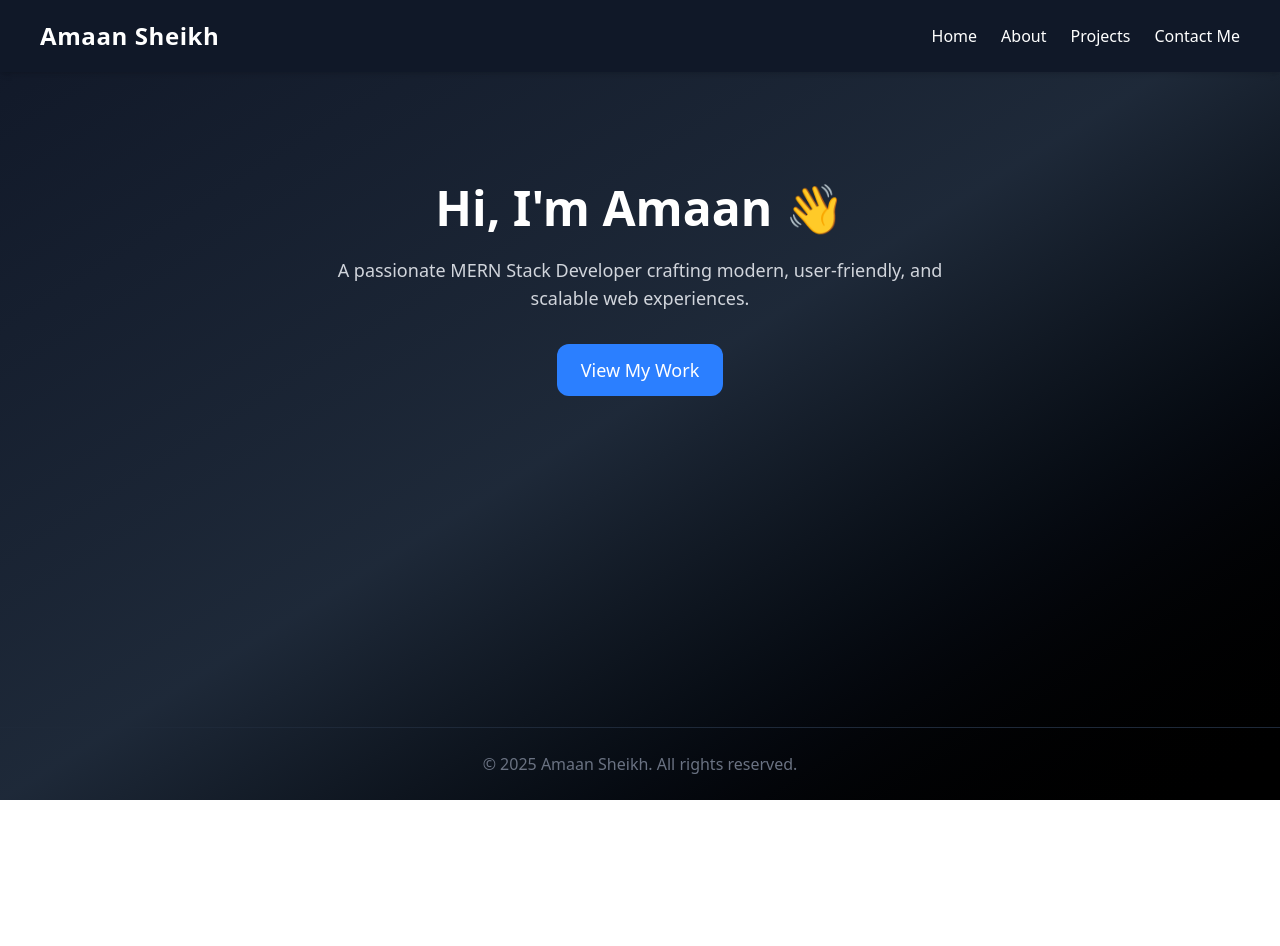
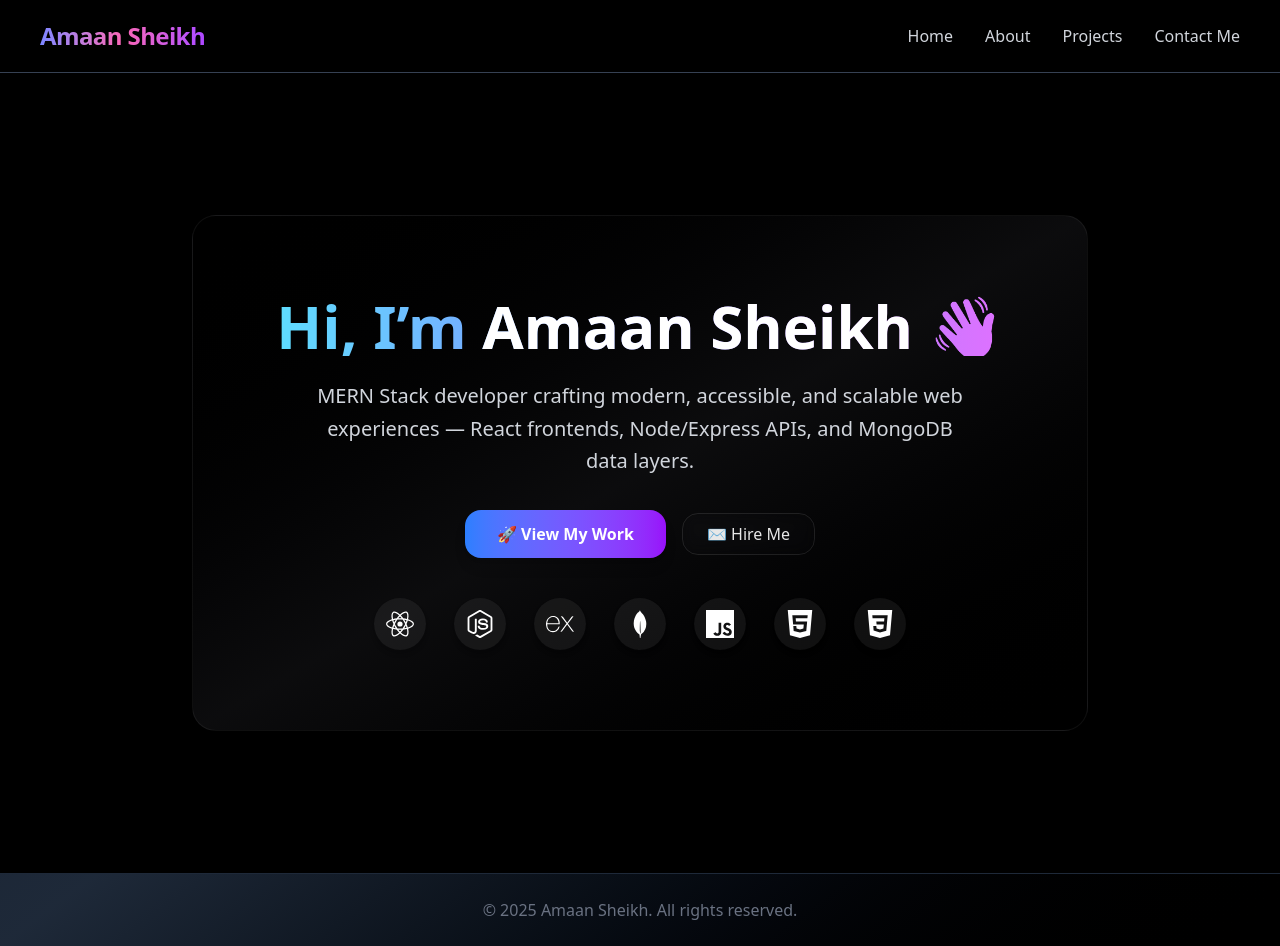
Before and after one commit to Amaan1911/Portfolio, a React (Vite) app: page / in a window 1280 px wide. Before the commit the page ends 800 px from the top, so only its background shows below. Built offline with nearby package versions, Linux system fonts and the light colour scheme.

Commit message:
Added motions

```diff
--- a/package.json
+++ b/package.json
@@ -15,7 +15,9 @@
     "lucide-react": "^0.542.0",
     "react": "^19.1.1",
     "react-dom": "^19.1.1",
+    "react-icons": "^5.5.0",
     "react-router-dom": "^7.8.2",
+    "swiper": "^12.0.2",
     "tailwindcss": "^4.1.12"
   },
   "devDependencies": {
--- a/src/components/Contact.jsx
+++ b/src/components/Contact.jsx
@@ -1,21 +1,64 @@
+import { motion } from "framer-motion";
 import { Mail, Github, Linkedin } from "lucide-react";
+import { BsWhatsapp } from "react-icons/bs";
 
 function Contact() {
-    return (
-    <section className="py-20 px-10 min-h-screen">
-    <h3 className="text-3xl font-bold mb-10 text-center">Contact Me</h3>
-    <div className="flex flex-col items-center space-y-6">
-    <p className="text-gray-300 text-lg text-center max-w-2xl">
-    Interested in collaborating or have an opportunity? Let’s connect!
-    </p>
-    <div className="flex space-x-6">
-    <a href="https://mail.google.com/mail/?view=cm&fs=1&to=amaansheikhbrothers@gmail.com" target="_blank" rel="noopener noreferrer" className="hover:text-blue-400 transition"><Mail size={28} /></a>
-    <a href="https://github.com/Amaan1911" target="_blank" rel="noopener noreferrer" className="hover:text-blue-400 transition"><Github size={28} /></a>
-    <a href="https://www.linkedin.com/in/amaan-sheikh-3b25a2317/" target="_blank" rel="noopener noreferrer" className="hover:text-blue-400 transition"><Linkedin size={28} /></a>
-    </div>
-    </div>
+  return (
+    <section className="py-20 px-6 md:px-12 bg-black min-h-screen flex items-center">
+      <motion.div
+        initial={{ opacity: 0, y: 50 }}
+        whileInView={{ opacity: 1, y: 0 }}
+        transition={{ duration: 0.8 }}
+        viewport={{ once: true }}
+        className="max-w-2xl mx-auto w-full text-center bg-white/5 border border-white/10 backdrop-blur-md rounded-2xl shadow-xl p-10"
+      >
+
+        <h3 className="text-3xl md:text-4xl font-bold mb-6 bg-gradient-to-r from-blue-400 to-purple-500 bg-clip-text text-transparent">
+          Contact Me
+        </h3>
+
+
+        <p className="text-gray-300 text-lg mb-10">
+          Interested in collaborating or have an opportunity?
+          Let’s <span className="text-blue-400 font-semibold">connect!</span>
+        </p>
+
+
+        <div className="flex justify-center space-x-8">
+          {[
+            {
+              href: "https://mail.google.com/mail/?view=cm&fs=1&to=amaansheikhbrothers@gmail.com",
+              icon: <Mail size={32} />,
+            },
+            {
+              href: "https://github.com/Amaan1911",
+              icon: <Github size={32} />,
+            },
+            {
+              href: "https://www.linkedin.com/in/amaan-sheikh-3b25a2317/",
+              icon: <Linkedin size={32} />,
+            },
+            {
+                href : "https://wa.me/qr/VYUIPCRU4S2ZF1",
+                icon : <BsWhatsapp size={32} />
+            }
+          ].map(({ href, icon }, i) => (
+            <motion.a
+              key={i}
+              href={href}
+              target="_blank"
+              rel="noopener noreferrer"
+              whileHover={{ scale: 1.2, rotate: 6 }}
+              whileTap={{ scale: 0.9 }}
+              className="text-gray-300 hover:text-blue-400 transition-colors"
+            >
+              {icon}
+            </motion.a>
+          ))}
+        </div>
+      </motion.div>
     </section>
-    );
+  );
+}
 
-    }
-    export default Contact;
+export default Contact;
--- a/src/components/Home.jsx
+++ b/src/components/Home.jsx
@@ -1,26 +1,101 @@
 import { motion } from "framer-motion";
 import { useNavigate } from "react-router-dom";
+import {
+  SiReact,
+  SiNodedotjs,
+  SiMongodb,
+  SiExpress,
+  SiHtml5,
+  SiCss3,
+  SiJavascript,
+} from "react-icons/si";
 
 function Home() {
   const navigate = useNavigate();
+
   return (
-    <section className="flex flex-col items-center justify-center text-center py-28 px-6">
-    <motion.h2
-    className="text-5xl font-extrabold mb-6"
-    initial={{ opacity: 0, y: -50 }}
-    animate={{ opacity: 1, y: 0 }}
-    transition={{ duration: 0.7 }}
+    <section className="relative flex items-center justify-center min-h-screen overflow-hidden bg-black">
+
+      {/* Dark translucent card for readable content */}
+      <div className="relative z-10 w-full max-w-4xl mx-auto px-6 py-20 rounded-3xl bg-gradient-to-br from-black/60 via-zinc-900/50 to-black/50 backdrop-blur-lg border border-white/6 shadow-2xl">
+        <motion.h1
+          className="text-center text-5xl sm:text-6xl font-extrabold bg-clip-text text-transparent bg-gradient-to-r from-cyan-300 via-indigo-400 to-fuchsia-400"
+          initial={{ y: -20, opacity: 0 }}
+          animate={{ y: 0, opacity: 1 }}
+          transition={{ duration: 0.8 }}
         >
-    Hi, I'm Amaan 👋
-    </motion.h2>
-    <p className="max-w-2xl text-gray-300 mb-8 text-lg">
-    A passionate MERN Stack Developer crafting modern, user-friendly, and scalable web experiences.
-    </p>
-    <button onClick={() => navigate("/projects")}
-    className="px-6 py-3 rounded-xl bg-blue-500 hover:bg-blue-600 text-lg">
-    View My Work
-    </button>
+          Hi, I’m <span className="text-white">Amaan Sheikh</span> 👋
+        </motion.h1>
+
+        <motion.p
+          className="mt-6 text-center text-gray-300 max-w-2xl mx-auto text-lg sm:text-xl leading-relaxed"
+          initial={{ opacity: 0 }}
+          animate={{ opacity: 1 }}
+          transition={{ delay: 0.25, duration: 0.8 }}
+        >
+          MERN Stack developer crafting modern, accessible, and scalable web experiences —
+          React frontends, Node/Express APIs, and MongoDB data layers.
+        </motion.p>
+
+        <div className="mt-8 flex flex-col sm:flex-row items-center justify-center gap-4">
+          <motion.button
+            onClick={() => navigate("/projects")}
+            className="px-8 py-3 rounded-2xl bg-gradient-to-r from-blue-500 to-purple-600 text-white font-semibold shadow-lg hover:scale-[1.04] transition-transform"
+            whileHover={{ scale: 1.05 }}
+            whileTap={{ scale: 0.96 }}
+          >
+            🚀 View My Work
+          </motion.button>
+
+          <motion.button
+            onClick={() => navigate("/contact")}
+            className="px-6 py-2 rounded-2xl border border-white/10 text-white/90 backdrop-blur-sm"
+            whileHover={{ scale: 1.03 }}
+            whileTap={{ scale: 0.96 }}
+          >
+            ✉️ Hire Me
+          </motion.button>
+        </div>
+
+        {/* Tech icons row */}
+        <motion.div
+          className="mt-10 flex items-center justify-center gap-6 flex-wrap"
+          initial={{ opacity: 0 }}
+          animate={{ opacity: 1 }}
+          transition={{ delay: 0.45, duration: 0.8 }}
+        >
+          {[SiReact, SiNodedotjs, SiExpress, SiMongodb, SiJavascript, SiHtml5, SiCss3].map((Icon, i) => (
+            <motion.div
+              key={i}
+              className="flex flex-col items-center gap-1 text-gray-200"
+              whileHover={{ y: -6 }}
+              transition={{ type: "spring", stiffness: 220, damping: 14 }}
+              style={{ minWidth: 56 }}
+            >
+              <div className="p-3 rounded-full bg-white/6 shadow-md">
+                <Icon size={28} className="text-white" />
+              </div>
+            </motion.div>
+          ))}
+        </motion.div>
+      </div>
+
+      {/* Subtle moving grid overlay for motion (decorative) */}
+      <motion.div
+        aria-hidden
+        className="pointer-events-none absolute inset-0 -z-10"
+        initial={{ opacity: 0 }}
+        animate={{ opacity: 0.12 }}
+        transition={{ duration: 1.2 }}
+        style={{
+          backgroundImage:
+            "linear-gradient(rgba(255,255,255,0.02) 1px, transparent 1px), linear-gradient(90deg, rgba(255,255,255,0.02) 1px, transparent 1px)",
+          backgroundSize: "40px 40px, 40px 40px",
+          mixBlendMode: "overlay",
+        }}
+      />
     </section>
   );
 }
+
 export default Home;
--- a/src/components/Navbar.jsx
+++ b/src/components/Navbar.jsx
@@ -1,18 +1,33 @@
 import React from "react";
 import { Link } from "react-router-dom";
 
+export default function Navbar() {
+  return (
+    <nav className="flex justify-between items-center px-10 py-5 bg-black bg-opacity-80 backdrop-blur-md sticky top-0 z-50 shadow-xl border-b border-gray-700">
 
-// Navbar Component
- export default function Navbar() {
-return (
-<nav className="flex justify-between items-center px-10 py-5 bg-gray-900 bg-opacity-70 sticky top-0 z-50 shadow-md">
-<h1 className="text-2xl font-bold tracking-wide">Amaan Sheikh</h1>
-<div className="space-x-6">
-<Link to="/" className="hover:text-blue-400 transition">Home</Link>
-<Link to="/about" className="hover:text-blue-400 transition">About</Link>
-<Link to="/projects" className="hover:text-blue-400 transition">Projects</Link>
-<Link to="/contact" className="hover:text-blue-400 transition">Contact Me</Link>
-</div>
-</nav>
-);
+      {/* Brand */}
+      <h1 className="text-2xl font-extrabold tracking-tight bg-gradient-to-r from-indigo-400 via-pink-400 to-purple-500 bg-clip-text text-transparent hover:scale-105 transform transition duration-300 cursor-pointer">
+        Amaan Sheikh
+      </h1>
+
+      {/* Links */}
+      <div className="flex space-x-8 font-medium text-gray-300">
+        {[
+          { name: "Home", path: "/" },
+          { name: "About", path: "/about" },
+          { name: "Projects", path: "/projects" },
+          { name: "Contact Me", path: "/contact" },
+        ].map((link) => (
+          <Link
+            key={link.name}
+            to={link.path}
+            className="relative group transition text-gray-300 hover:text-white"
+          >
+            {link.name}
+            <span className="absolute left-0 -bottom-1 w-0 h-0.5 bg-gradient-to-r from-indigo-400 via-pink-400 to-purple-500 transition-all duration-300 group-hover:w-full"></span>
+          </Link>
+        ))}
+      </div>
+    </nav>
+  );
 }
--- a/src/components/Projects.jsx
+++ b/src/components/Projects.jsx
@@ -1,62 +1,102 @@
-import { motion } from "framer-motion";
-
+import { motion, AnimatePresence } from "framer-motion";
+import { useState } from "react";
 
 function Projects() {
   const projectData = [
     {
       title: "AI Powered Notes App",
       description:
-        "A smart note-taking app that leverages AI to summarize, organize, and search notes seamlessly. It helps users boost productivity with intelligent suggestions and clean UI for efficient learning.",
+        "A smart note-taking app that leverages AI to summarize, organize, and search notes seamlessly. Boost productivity with intelligent suggestions and clean UI.",
       image: "/Ai_notes.jpg",
       liveLink: "https://ai-notes-front-end.vercel.app/",
     },
     {
       title: "Netflix Clone (with Firebase & Backend)",
       description:
-        "A Netflix-inspired streaming platform built with React, Firebase authentication, and backend integration. It supports user login, watchlist, and real-time movie data fetching with a responsive UI.",
+        "A Netflix-inspired platform built with React and Firebase. Supports login, watchlist, real-time movie data, and responsive UI.",
       image: "/Netlfix.png",
       liveLink: "https://netflix-clone-vert-delta.vercel.app/",
     },
     {
       title: "E-Commerce Platform",
       description:
-        "A modern e-commerce web app featuring product listings, cart, and checkout flow. Built with MERN stack ensuring scalability, responsiveness, and a smooth shopping experience for users.",
-      image: "/Ecom.png", // placeholder for project image,
+        "A modern MERN e-commerce app with product listings, cart, and checkout flow. Smooth and scalable shopping experience.",
+      image: "/Ecom.png",
       liveLink: "https://ecom-two-pink-20.vercel.app/",
     },
   ];
 
+  const [current, setCurrent] = useState(0);
+
+  const nextProject = () => {
+    setCurrent((prev) => (prev + 1) % projectData.length);
+  };
+  const prevProject = () => {
+    setCurrent((prev) => (prev - 1 + projectData.length) % projectData.length);
+  };
+
+  const project = projectData[current];
+
   return (
-    <section className="py-20 px-10 bg-gray-800 min-h-screen">
-      <h3 className="text-3xl font-bold mb-10 text-center">Projects</h3>
-      <div className="grid md:grid-cols-3 gap-8 max-w-6xl mx-auto">
-        {projectData.map((project, index) => (
+    <section className="py-20 px-6 md:px-10 bg-black min-h-screen flex flex-col items-center">
+
+
+      <div className="relative w-full max-w-xl">
+        <AnimatePresence mode="wait">
           <motion.div
-            key={index}
-            initial={{ opacity: 0, y: 50 }}
-            whileInView={{ opacity: 1, y: 0 }}
-            transition={{ duration: 0.5, delay: index * 0.2 }}
-            whileHover={{ scale: 1.05 }}
-            className="rounded-2xl overflow-hidden shadow-lg bg-gray-900 border border-gray-700 hover:shadow-2xl transition-all"
+            key={project.title}
+            initial={{ opacity: 0, x: 100 }}
+            animate={{ opacity: 1, x: 0 }}
+            exit={{ opacity: 0, x: -100 }}
+            transition={{ duration: 0.6 }}
+            className="bg-gray-900 rounded-2xl overflow-hidden shadow-2xl border border-gray-700"
           >
-            {/* Image */}
-            <div className="h-40 bg-gray-700">
+            <div className="h-64">
               <img
                 src={project.image}
                 alt={project.title}
-                loading="lazy"
-                className="w-full h-full object-cover block"
+                className="w-full h-full object-cover"
               />
             </div>
-
             <div className="p-6">
-              <h4 className="text-xl font-semibold mb-3">{project.title}</h4>
+              <h4 className="text-xl font-semibold mb-3 text-white">{project.title}</h4>
               <p className="text-gray-400 mb-4">{project.description}</p>
-              <button className="bg-blue-500 hover:bg-blue-600 px-4 py-2 rounded-md transition" onClick={() => window.open(project.liveLink, '_blank')}>
+              <button
+                onClick={() => window.open(project.liveLink, "_blank")}
+                className="bg-blue-500 hover:bg-blue-600 px-4 py-2 rounded-md text-white transition"
+              >
                 See Live
               </button>
             </div>
           </motion.div>
+        </AnimatePresence>
+
+        {/* Navigation Buttons */}
+        <div className="absolute top-1/2 -translate-y-1/2 w-full flex justify-between px-2">
+          <button
+            onClick={prevProject}
+            className="bg-gray-800 hover:bg-gray-700 text-white p-2 rounded-full shadow-md"
+          >
+            ◀
+          </button>
+          <button
+            onClick={nextProject}
+            className="bg-gray-800 hover:bg-gray-700 text-white p-2 rounded-full shadow-md"
+          >
+            ▶
+          </button>
+        </div>
+      </div>
+
+      {/* Pagination Dots */}
+      <div className="flex gap-2 mt-6">
+        {projectData.map((_, i) => (
+          <span
+            key={i}
+            className={`h-2 w-2 rounded-full ${
+              i === current ? "bg-blue-500" : "bg-gray-600"
+            }`}
+          />
         ))}
       </div>
     </section>
```
Also changed, not shown: src/components/About.jsx (+39 -9 lines), 1 other file (tests, documents, lock files or other folders). Lines whose indentation alone changed are shown as unchanged.
